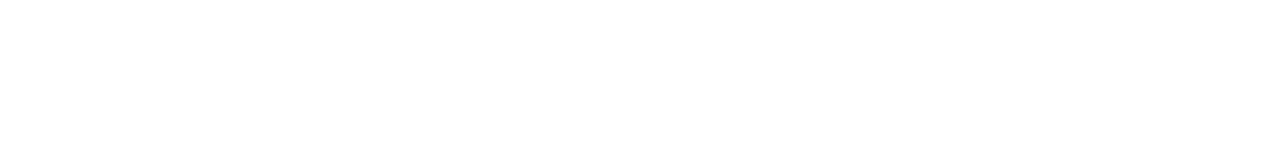
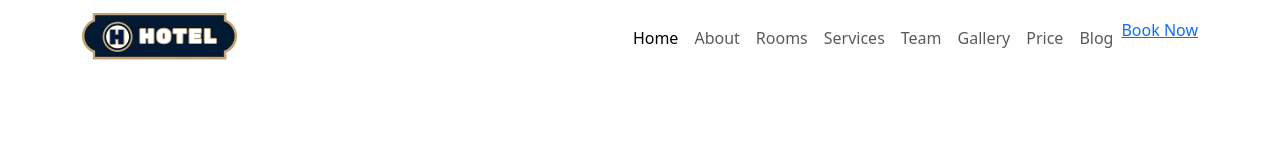
Before and after one commit to Shoaib-Naseer/Responsive-Hotel-Website, a plain HTML site: page index.html in a window 1280 px wide. Drawn offline with nearby package versions, Linux system fonts and the light colour scheme.

Commit message:
Added Responsive Nav

```diff
--- a/index.html
+++ b/index.html
@@ -8,8 +8,7 @@
     <!-- Favicon -->
     <link rel="icon" type="image/png" href="images/favicon.png" />
     <!-- Bootstrap CSS -->
-    <link rel="stylesheet" href="https://cdn.jsdelivr.net/npm/bootstrap@4.4.1/dist/css/bootstrap.min.css"
-        integrity="sha384-Vkoo8x4CGsO3+Hhxv8T/Q5PaXtkKtu6ug5TOeNV6gBiFeWPGFN9MuhOf23Q9Ifjh" crossorigin="anonymous" />
+    <link href="https://cdn.jsdelivr.net/npm/bootstrap@5.3.0/dist/css/bootstrap.min.css" rel="stylesheet" integrity="sha384-9ndCyUaIbzAi2FUVXJi0CjmCapSmO7SnpJef0486qhLnuZ2cdeRhO02iuK6FUUVM" crossorigin="anonymous">
     <link rel="stylesheet" href="https://cdnjs.cloudflare.com/ajax/libs/font-awesome/6.4.0/css/all.min.css"
         integrity="sha512-iecdLmaskl7CVkqkXNQ/ZH/XLlvWZOJyj7Yy7tcenmpD1ypASozpmT/E0iPtmFIB46ZmdtAc9eNBvH0H/ZpiBw=="
         crossorigin="anonymous" referrerpolicy="no-referrer" />
@@ -22,7 +21,49 @@
 
 <body data-bs-spy="scroll" data-bs-target=".navbar" data-bs-offset="100">
     <!-- Navbar Section -->
+    <header class="header-wrapper">
+        <nav class="navbar navbar-expand-lg">
+            <div class="container">
+                <a href="#" class="navbar-brand"><img src="images/logo.png" class="img-fluid" alt="logo"></a>
+                <button class="navbar-toggler border-0 btn-hover-none" data-bs-toggle="collapse" data-bs-target="#navbarNav" aria-expanded="false"
+                    aria-label="Toggle Navigation">
+                    <i class="fa-solid fa-bars-staggered "></i>
+                </button>
+                <div class="collapse navbar-collapse justify-content-end" id="navbarNav">
+                    <ul class="navbar-nav menu-navbar-nav">
+                        <li class="nav-item">
+                            <a href="#home" class="nav-link active" aria-current="page">Home</a>
+                        </li>
+                        <li class="nav-item">
+                            <a href="#about" class="nav-link">About</a>
+                        </li>
+                        <li class="nav-item">
+                            <a href="#rooms" class="nav-link">Rooms</a>
+                        </li>
+                        <li class="nav-item">
+                            <a href="#services" class="nav-link">Services</a>
+                        </li>
+                        <li class="nav-item">
+                            <a href="#team" class="nav-link">Team</a>
+                        </li>
+                        <li class="nav-item">
+                            <a href="#gallery" class="nav-link">Gallery</a>
+                        </li>
+                        <li class="nav-item">
+                            <a href="#price" class="nav-link">Price</a>
+                        </li>
+                        <li class="nav-item">
+                            <a href="#blog" class="nav-link">Blog</a>
+                        </li>
+                        <li class="nav-item mt-3 mt-lg-0">
+                            <a href="#book-now" class="main-btn">Book Now</a>
+                        </li>
 
+                    </ul>
+                </div>
+            </div>
+        </nav>
+    </header>
 
 
 
@@ -33,15 +74,7 @@
     <!-- Optional JavaScript -->
     <script src="https://cdn.jsdelivr.net/npm/swiper@9/swiper-element-bundle.min.js"></script>
     <!-- jQuery first, then Popper.js, then Bootstrap JS -->
-    <script src="https://code.jquery.com/jquery-3.4.1.slim.min.js"
-        integrity="sha384-J6qa4849blE2+poT4WnyKhv5vZF5SrPo0iEjwBvKU7imGFAV0wwj1yYfoRSJoZ+n"
-        crossorigin="anonymous"></script>
-    <script src="https://cdn.jsdelivr.net/npm/popper.js@1.16.0/dist/umd/popper.min.js"
-        integrity="sha384-Q6E9RHvbIyZFJoft+2mJbHaEWldlvI9IOYy5n3zV9zzTtmI3UksdQRVvoxMfooAo"
-        crossorigin="anonymous"></script>
-    <script src="https://cdn.jsdelivr.net/npm/bootstrap@4.4.1/dist/js/bootstrap.min.js"
-        integrity="sha384-wfSDF2E50Y2D1uUdj0O3uMBJnjuUD4Ih7YwaYd1iqfktj0Uod8GCExl3Og8ifwB6"
-        crossorigin="anonymous"></script>
+    <script src="https://cdn.jsdelivr.net/npm/bootstrap@5.3.0/dist/js/bootstrap.bundle.min.js" integrity="sha384-geWF76RCwLtnZ8qwWowPQNguL3RmwHVBC9FhGdlKrxdiJJigb/j/68SIy3Te4Bkz" crossorigin="anonymous"></script>
 </body>
 
 </html>
```
